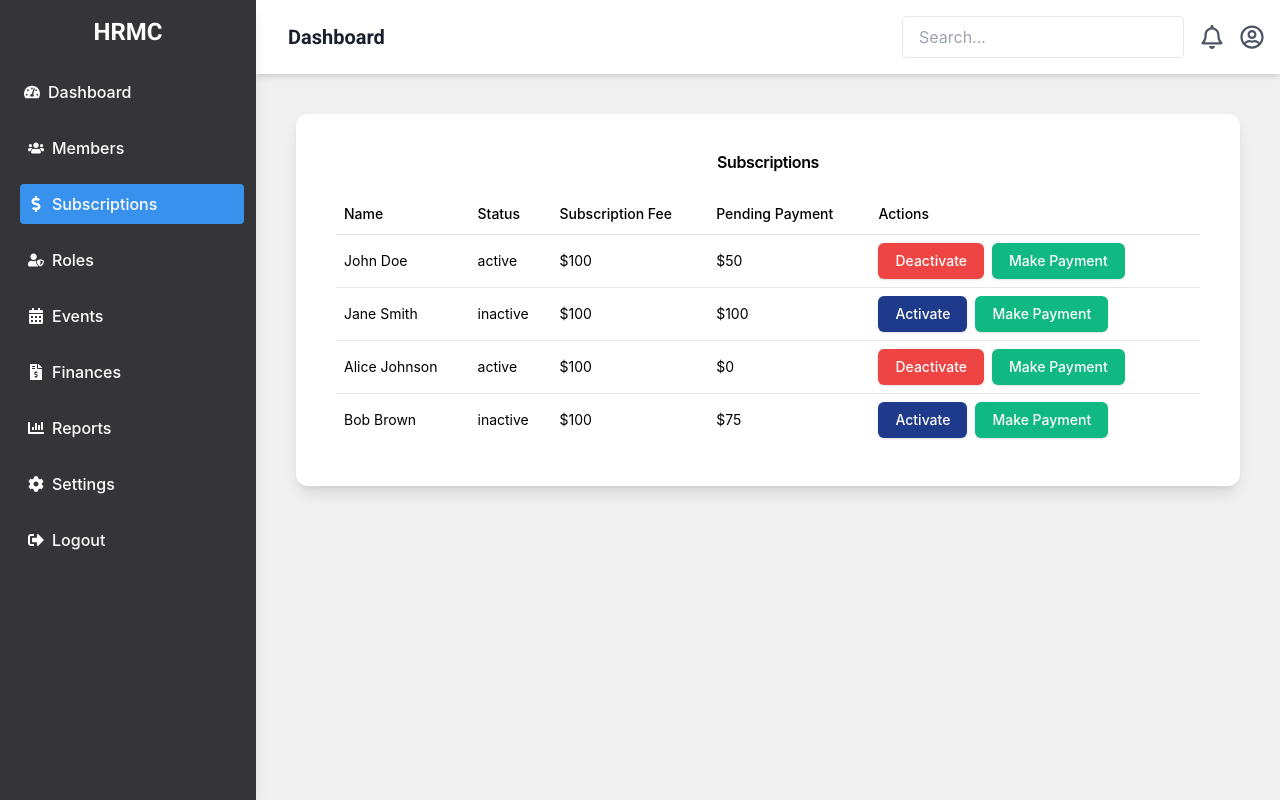
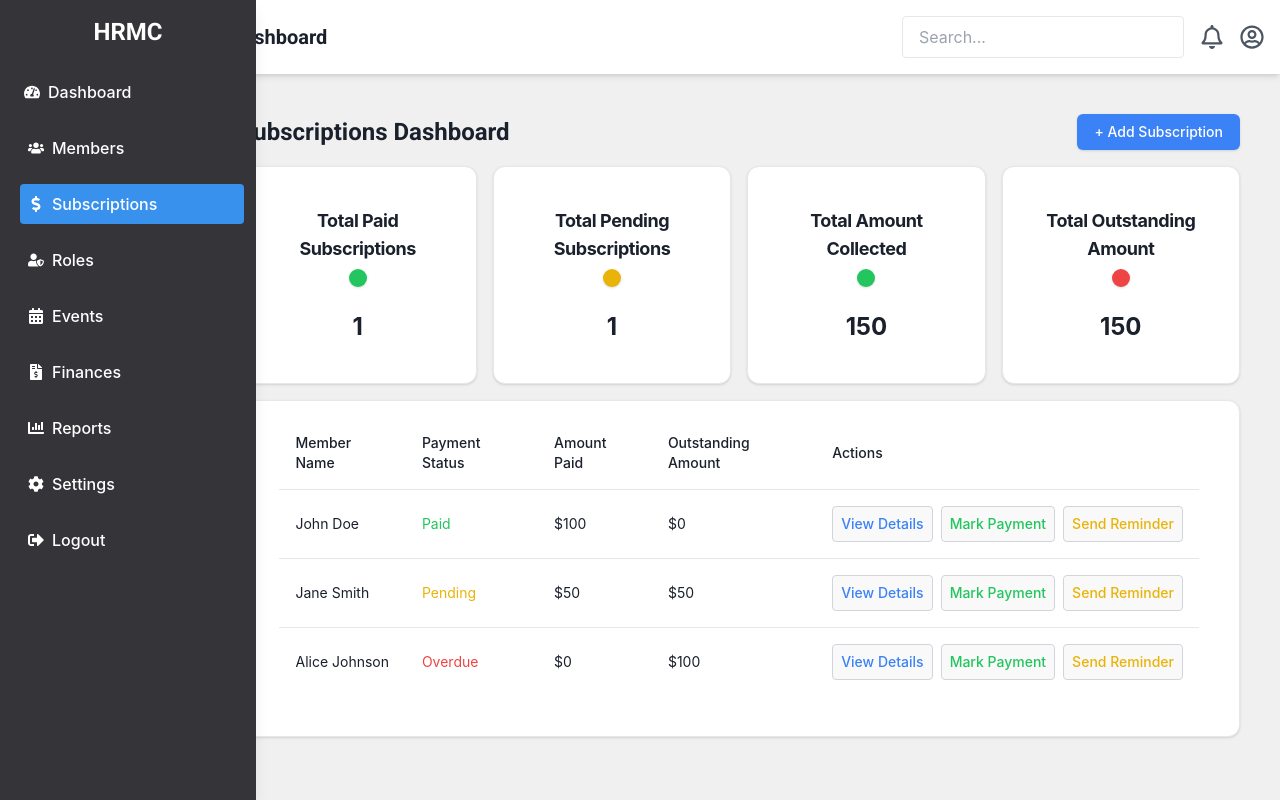
Before and after one commit to swathysukumaran/HRMC, a React (Vite) app in the folder front-end/: page /subscriptions in a window 1280 px wide. Built offline with nearby package versions, Linux system fonts and the light colour scheme.

Commit message:
Add subscriptions

```diff
--- /dev/null
+++ b/front-end/src/app-components/SubscriptionWidget.tsx
@@ -0,0 +1,37 @@
+import React from "react";
+import { Card, CardContent, CardHeader, CardTitle } from "@/components/ui/card";
+import { Badge } from "@/components/ui/badge";
+
+interface SubscriptionWidgetProps {
+  title: string;
+  value: number;
+  icon: React.ReactNode;
+  color: "green" | "yellow" | "red";
+}
+
+const SubscriptionWidget: React.FC<SubscriptionWidgetProps> = ({
+  title,
+  value,
+  icon,
+  color,
+}) => {
+  const colorClasses = {
+    green: "bg-green-500 text-white",
+    yellow: "bg-yellow-500 text-white",
+    red: "bg-red-500 text-white",
+  };
+
+  return (
+    <Card className="flex flex-col items-center justify-center p-4 bg-white">
+      <CardHeader className="flex items-center justify-between w-full">
+        <CardTitle className="text-lg font-bold">{title}</CardTitle>
+        <Badge className={`p-2 rounded-full ${colorClasses[color]}`}>
+          {icon}
+        </Badge>
+      </CardHeader>
+      <CardContent className="text-2xl font-bold">{value}</CardContent>
+    </Card>
+  );
+};
+
+export default SubscriptionWidget;
--- a/front-end/src/app-components/Subscriptions.tsx
+++ b/front-end/src/app-components/Subscriptions.tsx
@@ -1,209 +1,272 @@
-import React, { useState } from "react";
-import { Card, CardContent, CardHeader, CardTitle } from "@/components/ui/card";
+import React, { useState, useEffect } from "react";
+import SubscriptionWidget from "./SubscriptionWidget";
+import SubscriptionsTable from "./SubscriptionsTable";
+import { Card, CardContent } from "@/components/ui/card";
 import { Button } from "@/components/ui/button";
-import {
-  Table,
-  TableBody,
-  TableCell,
-  TableHead,
-  TableHeader,
-  TableRow,
-} from "@/components/ui/table";
 import {
   Dialog,
   DialogContent,
   DialogHeader,
   DialogTitle,
+  DialogFooter,
 } from "@/components/ui/dialog";
-import { Input } from "@/components/ui/input";
 
-interface Member {
-  id: number;
-  name: string;
-  status: string;
-  subscriptionFee: number;
-  pendingPayment: number;
-}
+const Subscriptions = () => {
+  interface Subscription {
+    id: number;
+    name: string;
+    paymentStatus: string;
+    amountPaid: number;
+    outstandingAmount: number;
+  }
 
-const mockMembers: Member[] = [
-  {
-    id: 1,
-    name: "John Doe",
-    status: "active",
-    subscriptionFee: 100,
-    pendingPayment: 50,
-  },
-  {
-    id: 2,
-    name: "Jane Smith",
-    status: "inactive",
-    subscriptionFee: 100,
-    pendingPayment: 100,
-  },
-  {
-    id: 3,
-    name: "Alice Johnson",
-    status: "active",
-    subscriptionFee: 100,
-    pendingPayment: 0,
-  },
-  {
-    id: 4,
-    name: "Bob Brown",
-    status: "inactive",
-    subscriptionFee: 100,
-    pendingPayment: 75,
-  },
-];
+  const [subscriptions, setSubscriptions] = useState<Subscription[]>([]);
+  const [isModalOpen, setIsModalOpen] = useState(false);
+  const [selectedSubscription, setSelectedSubscription] =
+    useState<Subscription | null>(null);
+  const [partialAmount, setPartialAmount] = useState(0);
+  const [isPaymentModalOpen, setIsPaymentModalOpen] = useState(false);
 
-function Subscriptions() {
-  const [members, setMembers] = useState<Member[]>(mockMembers);
-  const [selectedMember, setSelectedMember] = useState<Member | null>(null);
-  const [paymentAmount, setPaymentAmount] = useState<number>(0);
+  useEffect(() => {
+    // Fetch subscriptions data (replace with actual data fetching logic)
+    const fetchSubscriptions = async () => {
+      const fetchedSubscriptions = [
+        // Sample data
+        {
+          id: 1,
+          name: "John Doe",
+          paymentStatus: "Paid",
+          amountPaid: 100,
+          outstandingAmount: 0,
+        },
+        {
+          id: 2,
+          name: "Jane Smith",
+          paymentStatus: "Pending",
+          amountPaid: 50,
+          outstandingAmount: 50,
+        },
+        {
+          id: 3,
+          name: "Alice Johnson",
+          paymentStatus: "Overdue",
+          amountPaid: 0,
+          outstandingAmount: 100,
+        },
+        // Add more sample subscriptions
+      ];
+      setSubscriptions(fetchedSubscriptions);
+    };
 
-  const handleDeactivate = (id: number): void => {
-    setMembers((prevMembers: Member[]) =>
-      prevMembers.map((member: Member) =>
-        member.id === id ? { ...member, status: "inactive" } : member
-      )
-    );
-  };
+    fetchSubscriptions();
+  }, []);
 
-  const handleActivate = (id: number): void => {
-    setMembers((prevMembers: Member[]) =>
-      prevMembers.map((member: Member) =>
-        member.id === id ? { ...member, status: "active" } : member
-      )
-    );
-  };
-
-  const handleMakePayment = (id: number): void => {
-    const member = members.find((member) => member.id === id);
-    if (member) {
-      setSelectedMember(member);
-      setPaymentAmount(0);
+  const handleViewDetails = (id: number) => {
+    const subscription = subscriptions.find((sub) => sub.id === id);
+    if (subscription) {
+      setSelectedSubscription(subscription);
+      setIsModalOpen(true);
     }
   };
 
-  const handlePaymentSubmit = (): void => {
-    if (selectedMember) {
-      setMembers((prevMembers: Member[]) =>
-        prevMembers.map((member: Member) =>
-          member.id === selectedMember.id
-            ? {
-                ...member,
-                pendingPayment: Math.max(
-                  0,
-                  member.pendingPayment - paymentAmount
-                ),
-              }
-            : member
-        )
-      );
-      setSelectedMember(null);
+  const handleMarkPayment = (id: number) => {
+    const subscription = subscriptions.find((sub) => sub.id === id);
+    if (subscription) {
+      setSelectedSubscription(subscription);
+      setIsPaymentModalOpen(true);
     }
   };
 
+  const handleSendReminder = (id: number) => {
+    console.log(`Send reminder for subscription ID: ${id}`);
+  };
+
+  const handleViewMemberDetails = (id: number) => {
+    console.log(`View member details for subscription ID: ${id}`);
+    // Implement navigation to member details page if needed
+  };
+
+  const handlePartialPaymentSave = () => {
+    if (selectedSubscription) {
+      const updatedSubscriptions = subscriptions.map((sub) =>
+        sub.id === selectedSubscription.id
+          ? {
+              ...sub,
+              amountPaid: sub.amountPaid + partialAmount,
+              outstandingAmount: sub.outstandingAmount - partialAmount,
+              paymentStatus:
+                sub.outstandingAmount - partialAmount === 0
+                  ? "Paid"
+                  : sub.paymentStatus,
+            }
+          : sub
+      );
+      setSubscriptions(updatedSubscriptions);
+      setIsPaymentModalOpen(false);
+      setPartialAmount(0);
+    }
+  };
+
+  const totalPaidSubscriptions = subscriptions.filter(
+    (sub) => sub.paymentStatus === "Paid"
+  ).length;
+  const totalPendingSubscriptions = subscriptions.filter(
+    (sub) => sub.paymentStatus === "Pending"
+  ).length;
+  const totalAmountCollected = subscriptions.reduce(
+    (acc, sub) => acc + sub.amountPaid,
+    0
+  );
+  const totalOutstandingAmount = subscriptions.reduce(
+    (acc, sub) => acc + sub.outstandingAmount,
+    0
+  );
+
   return (
-    <div className="p-4 space-y-8">
-      <Card className="bg-white text-black p-4 rounded-xl shadow-lg border-0">
-        <CardHeader>
-          <CardTitle>Subscriptions</CardTitle>
-        </CardHeader>
+    <div className="p-4">
+      <header className="mb-4 flex flex-col md:flex-row justify-between items-center">
+        <h1 className="text-2xl font-bold">Subscriptions Dashboard</h1>
+        <Button
+          onClick={() => setIsModalOpen(true)}
+          className="mt-2 md:mt-0 bg-blue-500 text-white"
+        >
+          + Add Subscription
+        </Button>
+      </header>
+      <main className="mb-4 grid grid-cols-1 md:grid-cols-2 lg:grid-cols-4 gap-4">
+        <SubscriptionWidget
+          title="Total Paid Subscriptions"
+          value={totalPaidSubscriptions}
+          icon={<i className="fas fa-check-circle"></i>}
+          color="green"
+        />
+        <SubscriptionWidget
+          title="Total Pending Subscriptions"
+          value={totalPendingSubscriptions}
+          icon={<i className="fas fa-clock"></i>}
+          color="yellow"
+        />
+        <SubscriptionWidget
+          title="Total Amount Collected"
+          value={totalAmountCollected}
+          icon={<i className="fas fa-dollar-sign"></i>}
+          color="green"
+        />
+        <SubscriptionWidget
+          title="Total Outstanding Amount"
+          value={totalOutstandingAmount}
+          icon={<i className="fas fa-exclamation-circle"></i>}
+          color="red"
+        />
+      </main>
+      <Card className="bg-white p-4">
         <CardContent>
-          <Table>
-            <TableHeader>
-              <TableRow>
-                <TableHead className="text-left">Name</TableHead>
-                <TableHead className="text-left">Status</TableHead>
-                <TableHead className="text-left">Subscription Fee</TableHead>
-                <TableHead className="text-left">Pending Payment</TableHead>
-                <TableHead className="text-left">Actions</TableHead>
-              </TableRow>
-            </TableHeader>
-            <TableBody>
-              {members.map((member) => (
-                <TableRow key={member.id}>
-                  <TableCell className="text-left">{member.name}</TableCell>
-                  <TableCell className="text-left">{member.status}</TableCell>
-                  <TableCell className="text-left">
-                    ${member.subscriptionFee}
-                  </TableCell>
-                  <TableCell className="text-left">
-                    ${member.pendingPayment}
-                  </TableCell>
-                  <TableCell className="text-left">
-                    {member.status === "active" ? (
-                      <Button
-                        className="mr-2"
-                        style={{
-                          backgroundColor: "var(--danger-color)",
-                          color: "var(--background-color)",
-                        }}
-                        onClick={() => handleDeactivate(member.id)}
-                      >
-                        Deactivate
-                      </Button>
-                    ) : (
-                      <Button
-                        className="mr-2"
-                        style={{
-                          backgroundColor: "var(--primary-color)",
-                          color: "var(--background-color)",
-                        }}
-                        onClick={() => handleActivate(member.id)}
-                      >
-                        Activate
-                      </Button>
-                    )}
-                    <Button
-                      className="mr-2"
-                      style={{
-                        backgroundColor: "var(--secondary-color)",
-                        color: "var(--background-color)",
-                      }}
-                      onClick={() => handleMakePayment(member.id)}
-                    >
-                      Make Payment
-                    </Button>
-                  </TableCell>
-                </TableRow>
-              ))}
-            </TableBody>
-          </Table>
+          <SubscriptionsTable
+            data={subscriptions}
+            onViewDetails={handleViewDetails}
+            onMarkPayment={handleMarkPayment}
+            onSendReminder={handleSendReminder}
+          />
         </CardContent>
       </Card>
-
-      {selectedMember && (
-        <Dialog
-          open={!!selectedMember}
-          onOpenChange={() => setSelectedMember(null)}
-        >
-          <DialogContent>
-            <DialogHeader>
-              <DialogTitle>Make Payment for {selectedMember.name}</DialogTitle>
-            </DialogHeader>
-            <Input
-              type="number"
-              placeholder="Payment Amount"
-              value={paymentAmount}
-              onChange={(e) => setPaymentAmount(Number(e.target.value))}
-              className="mb-4 w-full p-2 border rounded"
-            />
+      <Dialog open={isModalOpen} onOpenChange={() => setIsModalOpen(false)}>
+        <DialogContent>
+          <DialogHeader>
+            <DialogTitle>Subscription Details</DialogTitle>
+          </DialogHeader>
+          {selectedSubscription && (
+            <div className="space-y-4">
+              <div>
+                <label className="block text-gray-700">Member Name</label>
+                <p>{selectedSubscription.name}</p>
+              </div>
+              <div>
+                <label className="block text-gray-700">Payment Status</label>
+                <p>{selectedSubscription.paymentStatus}</p>
+              </div>
+              <div>
+                <label className="block text-gray-700">Amount Paid</label>
+                <p>${selectedSubscription.amountPaid}</p>
+              </div>
+              <div>
+                <label className="block text-gray-700">
+                  Outstanding Amount
+                </label>
+                <p>${selectedSubscription.outstandingAmount}</p>
+              </div>
+              <div>
+                <Button
+                  variant="link"
+                  className="text-gray-500 border border-gray-300 p-2 rounded"
+                  onClick={() =>
+                    handleViewMemberDetails(selectedSubscription.id)
+                  }
+                >
+                  View Member
+                </Button>
+              </div>
+            </div>
+          )}
+          <DialogFooter>
             <Button
-              style={{
-                backgroundColor: "var(--secondary-color)",
-                color: "var(--background-color)",
-              }}
-              onClick={handlePaymentSubmit}
+              onClick={() => setIsModalOpen(false)}
+              className="bg-blue-500 text-white"
             >
-              Submit Payment
+              Close
             </Button>
-          </DialogContent>
-        </Dialog>
-      )}
+          </DialogFooter>
+        </DialogContent>
+      </Dialog>
+      <Dialog
+        open={isPaymentModalOpen}
+        onOpenChange={() => setIsPaymentModalOpen(false)}
+      >
+        <DialogContent>
+          <DialogHeader>
+            <DialogTitle>Mark Payment</DialogTitle>
+          </DialogHeader>
+          {selectedSubscription && (
+            <div className="space-y-4">
+              <div>
+                <label className="block text-gray-700">Member Name</label>
+                <p>{selectedSubscription.name}</p>
+              </div>
+              <div>
+                <label className="block text-gray-700">
+                  Outstanding Amount
+                </label>
+                <p>${selectedSubscription.outstandingAmount}</p>
+              </div>
+              <div>
+                <label className="block text-gray-700">Payment Amount</label>
+                <input
+                  type="number"
+                  value={partialAmount}
+                  onChange={(e) => setPartialAmount(Number(e.target.value))}
+                  className="w-full px-4 py-2 border rounded"
+                />
+              </div>
+            </div>
+          )}
+          <DialogFooter>
+            <Button
+              onClick={handlePartialPaymentSave}
+              className="bg-blue-500 text-white"
+            >
+              Save
+            </Button>
+            <Button
+              onClick={() => setIsPaymentModalOpen(false)}
+              variant="link"
+              className="ml-2"
+            >
+              Cancel
+            </Button>
+          </DialogFooter>
+        </DialogContent>
+      </Dialog>
     </div>
   );
-}
+};
 
 export default Subscriptions;
--- /dev/null
+++ b/front-end/src/app-components/SubscriptionsTable.tsx
@@ -0,0 +1,110 @@
+import React from "react";
+import {
+  Table,
+  TableBody,
+  TableCell,
+  TableHead,
+  TableHeader,
+  TableRow,
+} from "@/components/ui/table";
+import { Button } from "@/components/ui/button";
+
+interface Subscription {
+  id: number;
+  name: string;
+  paymentStatus: string;
+  amountPaid: number;
+  outstandingAmount: number;
+}
+
+interface SubscriptionsTableProps {
+  data: Subscription[];
+  onViewDetails: (id: number) => void;
+  onMarkPayment: (id: number) => void;
+  onSendReminder: (id: number) => void;
+}
+
+const SubscriptionsTable: React.FC<SubscriptionsTableProps> = ({
+  data,
+  onViewDetails,
+  onMarkPayment,
+  onSendReminder,
+}) => {
+  const getStatusClass = (status: string) => {
+    switch (status) {
+      case "Paid":
+        return "text-green-500";
+      case "Pending":
+        return "text-yellow-500";
+      case "Overdue":
+        return "text-red-500";
+      default:
+        return "";
+    }
+  };
+
+  return (
+    <Table className="w-full">
+      <TableHeader>
+        <TableRow>
+          <TableHead className="text-left p-2 md:p-4">Member Name</TableHead>
+          <TableHead className="text-left p-2 md:p-4">Payment Status</TableHead>
+          <TableHead className="text-left p-2 md:p-4">Amount Paid</TableHead>
+          <TableHead className="text-left p-2 md:p-4">
+            Outstanding Amount
+          </TableHead>
+          <TableHead className="text-left p-2 md:p-4">Actions</TableHead>
+        </TableRow>
+      </TableHeader>
+      <TableBody>
+        {data.map((subscription) => (
+          <TableRow key={subscription.id}>
+            <TableCell className="text-left p-2 md:p-4">
+              {subscription.name}
+            </TableCell>
+            <TableCell
+              className={`text-left p-2 md:p-4 ${getStatusClass(
+                subscription.paymentStatus
+              )}`}
+            >
+              {subscription.paymentStatus}
+            </TableCell>
+            <TableCell className="text-left p-2 md:p-4">
+              ${subscription.amountPaid}
+            </TableCell>
+            <TableCell className="text-left p-2 md:p-4">
+              ${subscription.outstandingAmount}
+            </TableCell>
+            <TableCell className="text-left p-2 md:p-4">
+              <div className="flex flex-col md:flex-row md:space-x-2 space-y-2 md:space-y-0">
+                <Button
+                  variant="link"
+                  className="text-blue-500 border border-gray-300 p-2 rounded"
+                  onClick={() => onViewDetails(subscription.id)}
+                >
+                  View Details
+                </Button>
+                <Button
+                  variant="link"
+                  className="text-green-500 border border-gray-300 p-2 rounded"
+                  onClick={() => onMarkPayment(subscription.id)}
+                >
+                  Mark Payment
+                </Button>
+                <Button
+                  variant="link"
+                  className="text-yellow-500 border border-gray-300 p-2 rounded"
+                  onClick={() => onSendReminder(subscription.id)}
+                >
+                  Send Reminder
+                </Button>
+              </div>
+            </TableCell>
+          </TableRow>
+        ))}
+      </TableBody>
+    </Table>
+  );
+};
+
+export default SubscriptionsTable;
--- /dev/null
+++ b/front-end/src/components/ui/badge.tsx
@@ -0,0 +1,36 @@
+import * as React from "react"
+import { cva, type VariantProps } from "class-variance-authority"
+
+import { cn } from "@/lib/utils"
+
+const badgeVariants = cva(
+  "inline-flex items-center rounded-md border px-2.5 py-0.5 text-xs font-semibold transition-colors focus:outline-none focus:ring-2 focus:ring-ring focus:ring-offset-2",
+  {
+    variants: {
+      variant: {
+        default:
+          "border-transparent bg-primary text-primary-foreground shadow hover:bg-primary/80",
+        secondary:
+          "border-transparent bg-secondary text-secondary-foreground hover:bg-secondary/80",
+        destructive:
+          "border-transparent bg-destructive text-destructive-foreground shadow hover:bg-destructive/80",
+        outline: "text-foreground",
+      },
+    },
+    defaultVariants: {
+      variant: "default",
+    },
+  }
+)
+
+export interface BadgeProps
+  extends React.HTMLAttributes<HTMLDivElement>,
+    VariantProps<typeof badgeVariants> {}
+
+function Badge({ className, variant, ...props }: BadgeProps) {
+  return (
+    <div className={cn(badgeVariants({ variant }), className)} {...props} />
+  )
+}
+
+export { Badge, badgeVariants }
```
